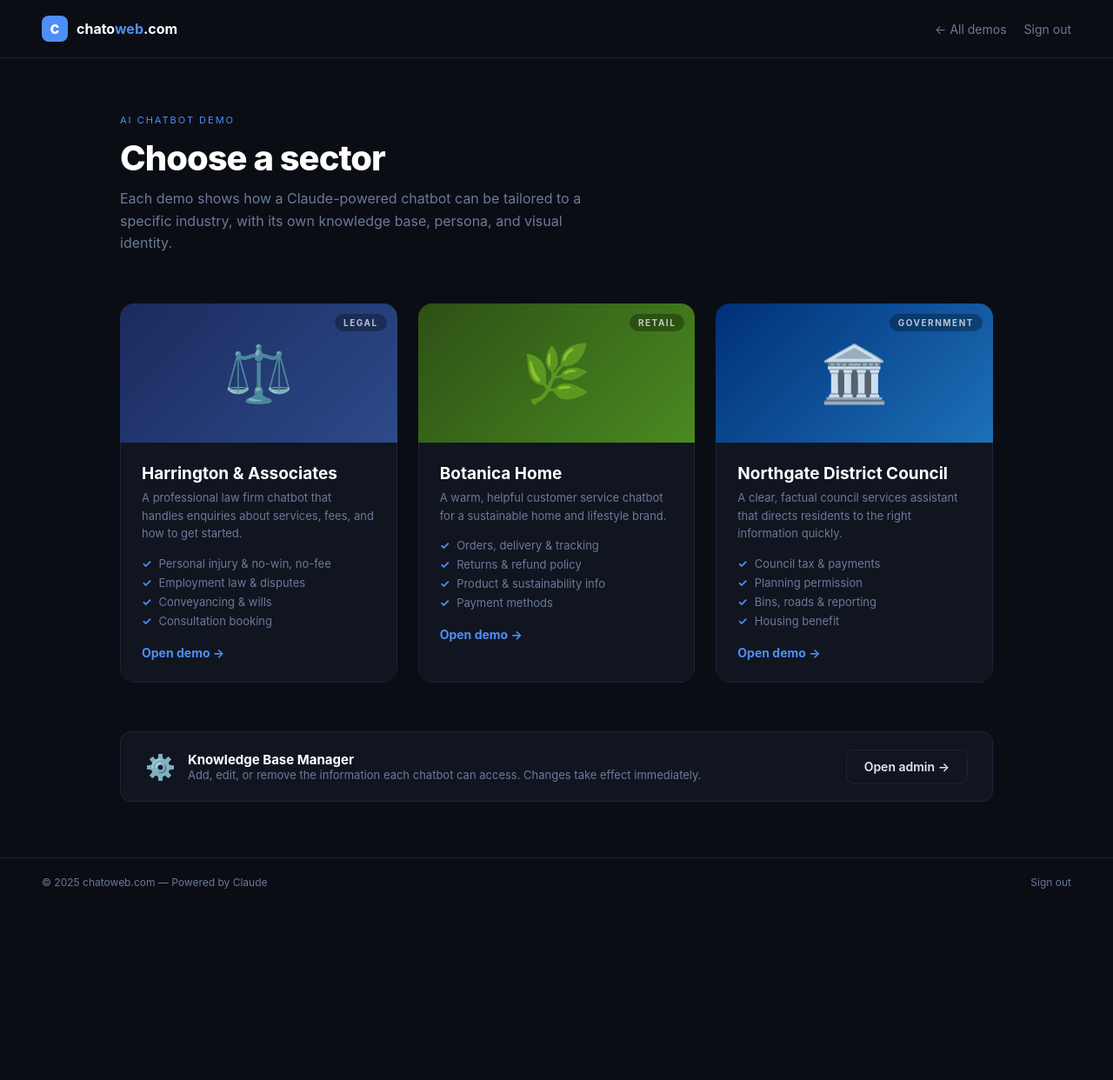
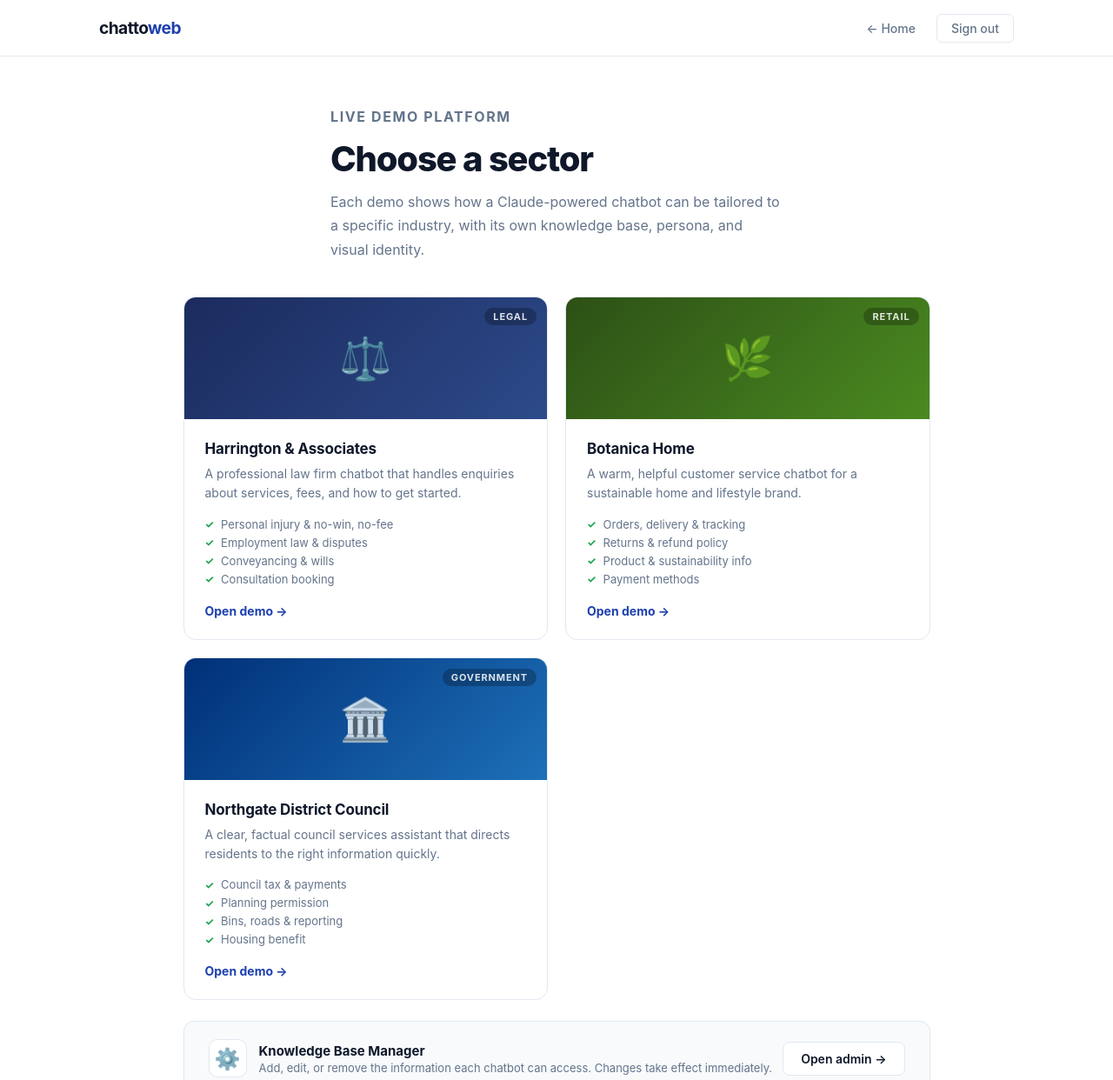
Before and after one commit to adrianchatto/ChatBot-Demo, a website: page public/hub.html in a window 1280 px wide. Shown: the top 1242 px of the page at 87% size. Before the commit the page ends 1042 px from the top, so only its background shows below. Drawn offline with Linux system fonts and the light colour scheme.

Commit message:
fix: redesign hub and login pages — white theme, chattoweb typo

```diff
--- a/public/hub.html
+++ b/public/hub.html
@@ -3,118 +3,235 @@
 <head>
   <meta charset="UTF-8">
   <meta name="viewport" content="width=device-width, initial-scale=1.0">
-  <title>AI Chatbot Demo — chatoweb.com</title>
+  <title>Demo Hub — chattoweb</title>
   <style>
     *, *::before, *::after { box-sizing: border-box; margin: 0; padding: 0; }
-    :root {
-      --bg: #0a0d14;
-      --card: #111520;
-      --border: #1e2438;
-      --accent: #4f8ef7;
-      --text: #e2e8f0;
-      --text-muted: #6b7a99;
-      --white: #ffffff;
-      --navy: #1B2B5E;
-      --gold: #C4A25A;
-      --green: #2D5016;
-      --gov-blue: #003078;
+
+    body {
+      font-family: -apple-system, BlinkMacSystemFont, 'Segoe UI', system-ui, sans-serif;
+      background: #ffffff;
+      color: #0f172a;
+      min-height: 100vh;
+      display: flex;
+      flex-direction: column;
+      -webkit-font-smoothing: antialiased;
     }
-    body {
-      font-family: -apple-system, BlinkMacSystemFont, 'Segoe UI', Arial, sans-serif;
-      background: var(--bg);
-      color: var(--text);
-      min-height: 100vh;
+
+    /* ── Nav ────────────────────────────────────────────────────────────────── */
+    nav {
+      position: sticky;
+      top: 0;
+      background: rgba(255,255,255,0.96);
+      backdrop-filter: blur(8px);
+      border-bottom: 1px solid #e2e8f0;
+      z-index: 100;
+    }
+
+    .nav-inner {
+      max-width: 1100px;
+      margin: 0 auto;
+      padding: 0 24px;
+      height: 64px;
+      display: flex;
+      align-items: center;
+      justify-content: space-between;
+    }
+
+    .wordmark {
+      font-size: 1.2rem;
+      font-weight: 700;
+      color: #0f172a;
+      letter-spacing: -0.03em;
+      text-decoration: none;
+    }
+
+    .wordmark span { color: #1e40af; }
+
+    .nav-right {
+      display: flex;
+      align-items: center;
+      gap: 24px;
+    }
+
+    .nav-link {
+      font-size: 0.875rem;
+      color: #64748b;
+      text-decoration: none;
+      font-weight: 500;
+      transition: color 0.15s;
+    }
+
+    .nav-link:hover { color: #0f172a; }
+
+    .signout-btn {
+      font-size: 0.875rem;
+      color: #64748b;
+      text-decoration: none;
+      font-weight: 500;
+      border: 1px solid #e2e8f0;
+      padding: 7px 16px;
+      border-radius: 6px;
+      transition: border-color 0.15s, color 0.15s;
+    }
+
+    .signout-btn:hover { border-color: #94a3b8; color: #0f172a; }
+
+    /* ── Page header ────────────────────────────────────────────────────────── */
+    .page-header {
+      max-width: 1100px;
+      margin: 0 auto;
+      padding: 56px 24px 40px;
+    }
+
+    .page-eyebrow {
+      font-size: 0.75rem;
+      font-weight: 700;
+      color: #1e40af;
+      text-transform: uppercase;
+      letter-spacing: 0.1em;
+      margin-bottom: 10px;
+    }
+
+    .page-header h1 {
+      font-size: clamp(1.75rem, 4vw, 2.5rem);
+      font-weight: 800;
+      color: #0f172a;
+      letter-spacing: -0.03em;
+      margin-bottom: 12px;
+    }
+
+    .page-header p {
+      font-size: 1rem;
+      color: #64748b;
+      max-width: 520px;
+      line-height: 1.7;
+    }
+
+    /* ── Demo grid ──────────────────────────────────────────────────────────── */
+    .grid-section {
+      max-width: 1100px;
+      margin: 0 auto;
+      padding: 0 24px 56px;
+      flex: 1;
+    }
+
+    .demo-grid {
+      display: grid;
+      grid-template-columns: repeat(auto-fit, minmax(300px, 1fr));
+      gap: 20px;
+    }
+
+    .demo-card {
+      border: 1px solid #e2e8f0;
+      border-radius: 14px;
+      overflow: hidden;
+      text-decoration: none;
+      color: inherit;
+      transition: box-shadow 0.2s, transform 0.15s, border-color 0.2s;
+      display: flex;
+      flex-direction: column;
+      background: #ffffff;
+    }
+
+    .demo-card:hover {
+      box-shadow: 0 8px 28px rgba(15,23,42,0.1);
+      transform: translateY(-2px);
+      border-color: #bfdbfe;
+    }
+
+    .card-banner {
+      height: 140px;
+      display: flex;
+      align-items: center;
+      justify-content: center;
+      font-size: 3rem;
+      position: relative;
+    }
+
+    .card-banner.legal  { background: linear-gradient(135deg, #1B2B5E 0%, #2d4a8a 100%); }
+    .card-banner.retail { background: linear-gradient(135deg, #2D5016 0%, #4a8a20 100%); }
+    .card-banner.gov    { background: linear-gradient(135deg, #003078 0%, #1d70b8 100%); }
+
+    .sector-badge {
+      position: absolute;
+      top: 12px;
+      right: 12px;
+      font-size: 0.6875rem;
+      font-weight: 700;
+      letter-spacing: 0.08em;
+      text-transform: uppercase;
+      color: rgba(255,255,255,0.85);
+      background: rgba(0,0,0,0.25);
+      padding: 3px 10px;
+      border-radius: 20px;
+    }
+
+    .card-body {
+      padding: 24px;
+      flex: 1;
       display: flex;
       flex-direction: column;
     }
 
-    header {
-      padding: 18px 48px;
+    .card-body h3 {
+      font-size: 1.0625rem;
+      font-weight: 700;
+      color: #0f172a;
+      letter-spacing: -0.01em;
+      margin-bottom: 8px;
+    }
+
+    .card-body p {
+      font-size: 0.875rem;
+      color: #64748b;
+      line-height: 1.6;
+      margin-bottom: 16px;
+    }
+
+    .card-features {
+      list-style: none;
+      display: flex;
+      flex-direction: column;
+      gap: 5px;
+      flex: 1;
+    }
+
+    .card-features li {
+      font-size: 0.8125rem;
+      color: #64748b;
       display: flex;
       align-items: center;
-      justify-content: space-between;
-      border-bottom: 1px solid var(--border);
-    }
-    .logo { display: flex; align-items: center; gap: 10px; text-decoration: none; }
-    .logo-mark { width: 30px; height: 30px; background: var(--accent); border-radius: 8px; display: flex; align-items: center; justify-content: center; font-size: 14px; font-weight: 900; color: var(--white); }
-    .logo-text { font-size: 16px; font-weight: 700; color: var(--white); }
-    .logo-text span { color: var(--accent); }
-    .header-right { display: flex; align-items: center; gap: 20px; }
-    .nav-link { color: var(--text-muted); text-decoration: none; font-size: 14px; transition: color 0.2s; }
-    .nav-link:hover { color: var(--text); }
-    .logout-btn { color: var(--text-muted); font-size: 14px; text-decoration: none; }
-    .logout-btn:hover { color: var(--text); }
-
-    main { flex: 1; padding: 64px 48px; max-width: 1100px; margin: 0 auto; width: 100%; }
-
-    .page-eyebrow { font-size: 11px; letter-spacing: 2px; text-transform: uppercase; color: var(--accent); margin-bottom: 12px; }
-    .page-title { font-size: 40px; font-weight: 800; color: var(--white); letter-spacing: -1px; margin-bottom: 10px; }
-    .page-desc { font-size: 16px; color: var(--text-muted); margin-bottom: 56px; line-height: 1.6; max-width: 560px; }
-
-    .demo-grid { display: grid; grid-template-columns: repeat(auto-fit, minmax(300px, 1fr)); gap: 24px; }
-
-    .demo-card {
-      border-radius: 16px;
-      overflow: hidden;
-      text-decoration: none;
-      color: var(--text);
-      transition: transform 0.2s, box-shadow 0.2s;
-      display: flex;
-      flex-direction: column;
-    }
-    .demo-card:hover { transform: translateY(-4px); box-shadow: 0 16px 40px rgba(0,0,0,0.4); }
-
-    .card-banner {
-      height: 160px;
-      display: flex;
-      align-items: center;
-      justify-content: center;
-      font-size: 64px;
-      position: relative;
-    }
-    .card-banner.legal { background: linear-gradient(135deg, #1B2B5E, #2d4a8a); }
-    .card-banner.retail { background: linear-gradient(135deg, #2D5016, #4a8a20); }
-    .card-banner.gov { background: linear-gradient(135deg, #003078, #1d70b8); }
-
-    .card-sector-label {
-      position: absolute;
-      top: 12px; right: 12px;
-      font-size: 10px;
-      font-weight: 700;
-      letter-spacing: 1.5px;
-      text-transform: uppercase;
-      color: rgba(255,255,255,0.7);
-      background: rgba(0,0,0,0.3);
-      padding: 4px 10px;
-      border-radius: 20px;
+      gap: 8px;
     }
 
-    .card-body {
-      background: var(--card);
-      border: 1px solid var(--border);
-      border-top: none;
-      padding: 24px;
-      flex: 1;
+    .card-features li::before {
+      content: '✓';
+      color: #16a34a;
+      font-weight: 700;
+      font-size: 0.75rem;
+      flex-shrink: 0;
     }
-    .card-body h3 { font-size: 19px; font-weight: 700; color: var(--white); margin-bottom: 6px; }
-    .card-body p { font-size: 13px; color: var(--text-muted); line-height: 1.6; margin-bottom: 16px; }
-    .card-features { list-style: none; display: flex; flex-direction: column; gap: 6px; }
-    .card-features li { font-size: 13px; color: var(--text-muted); display: flex; align-items: center; gap: 8px; }
-    .card-features li::before { content: '✓'; color: var(--accent); font-weight: 700; }
+
     .card-cta {
       display: inline-flex;
       align-items: center;
-      gap: 6px;
+      gap: 4px;
       margin-top: 20px;
-      font-size: 14px;
+      font-size: 0.875rem;
       font-weight: 700;
-      color: var(--accent);
+      color: #1e40af;
     }
 
+    /* ── Admin strip ────────────────────────────────────────────────────────── */
     .admin-strip {
-      margin-top: 56px;
-      background: var(--card);
-      border: 1px solid var(--border);
+      max-width: 1100px;
+      margin: 0 auto 56px;
+      padding: 0 24px;
+    }
+
+    .admin-strip-inner {
+      background: #f8fafc;
+      border: 1px solid #e2e8f0;
       border-radius: 12px;
       padding: 20px 28px;
       display: flex;
@@ -123,60 +240,106 @@
       flex-wrap: wrap;
       gap: 12px;
     }
-    .admin-strip-left { display: flex; align-items: center; gap: 14px; }
-    .admin-icon { font-size: 28px; }
-    .admin-strip h4 { font-size: 15px; font-weight: 700; color: var(--white); }
-    .admin-strip p { font-size: 13px; color: var(--text-muted); }
+
+    .admin-left {
+      display: flex;
+      align-items: center;
+      gap: 14px;
+    }
+
+    .admin-icon {
+      font-size: 1.5rem;
+      width: 44px;
+      height: 44px;
+      background: #ffffff;
+      border: 1px solid #e2e8f0;
+      border-radius: 10px;
+      display: flex;
+      align-items: center;
+      justify-content: center;
+      flex-shrink: 0;
+    }
+
+    .admin-text h4 {
+      font-size: 0.9375rem;
+      font-weight: 700;
+      color: #0f172a;
+      margin-bottom: 2px;
+    }
+
+    .admin-text p {
+      font-size: 0.8125rem;
+      color: #64748b;
+    }
+
     .admin-btn {
-      background: none;
-      border: 1px solid var(--border);
-      color: var(--text);
+      background: #ffffff;
+      border: 1px solid #e2e8f0;
+      color: #0f172a;
       text-decoration: none;
       padding: 10px 20px;
       border-radius: 8px;
-      font-size: 14px;
+      font-size: 0.875rem;
       font-weight: 600;
-      transition: border-color 0.2s;
+      transition: border-color 0.15s, box-shadow 0.15s;
+      white-space: nowrap;
     }
-    .admin-btn:hover { border-color: var(--accent); color: var(--accent); }
 
+    .admin-btn:hover {
+      border-color: #1e40af;
+      color: #1e40af;
+      box-shadow: 0 1px 4px rgba(30,64,175,0.1);
+    }
+
+    /* ── Footer ─────────────────────────────────────────────────────────────── */
     footer {
-      padding: 20px 48px;
-      border-top: 1px solid var(--border);
-      font-size: 12px;
-      color: var(--text-muted);
+      border-top: 1px solid #e2e8f0;
+      padding: 24px;
+    }
+
+    .footer-inner {
+      max-width: 1100px;
+      margin: 0 auto;
       display: flex;
+      align-items: center;
       justify-content: space-between;
       flex-wrap: wrap;
       gap: 8px;
     }
-    footer a { color: var(--text-muted); text-decoration: none; }
-    footer a:hover { color: var(--text); }
+
+    footer span { font-size: 0.8125rem; color: #94a3b8; }
+    footer a { font-size: 0.8125rem; color: #94a3b8; text-decoration: none; }
+    footer a:hover { color: #64748b; }
+
+    @media (max-width: 640px) {
+      .nav-link { display: none; }
+    }
   </style>
 </head>
 <body>
 
-  <header>
-    <a href="/" class="logo">
-      <div class="logo-mark">C</div>
-      <span class="logo-text">chato<span>web</span>.com</span>
-    </a>
-    <div class="header-right">
-      <a href="/" class="nav-link">← All demos</a>
-      <a href="/logout" class="logout-btn">Sign out</a>
+  <nav>
+    <div class="nav-inner">
+      <a href="/" class="wordmark">chatto<span>web</span></a>
+      <div class="nav-right">
+        <a href="/" class="nav-link">← Home</a>
+        <a href="/logout" class="signout-btn">Sign out</a>
+      </div>
     </div>
-  </header>
+  </nav>
 
-  <main>
-    <p class="page-eyebrow">AI Chatbot Demo</p>
-    <h1 class="page-title">Choose a sector</h1>
-    <p class="page-desc">Each demo shows how a Claude-powered chatbot can be tailored to a specific industry, with its own knowledge base, persona, and visual identity.</p>
+  <div class="page-header">
+    <p class="page-eyebrow">Live Demo Platform</p>
+    <h1>Choose a sector</h1>
+    <p>Each demo shows how a Claude-powered chatbot can be tailored to a specific industry, with its own knowledge base, persona, and visual identity.</p>
+  </div>
 
+  <div class="grid-section">
     <div class="demo-grid">
 
       <a href="/chatbot/legal" class="demo-card">
         <div class="card-banner legal">
-          <span class="card-sector-label">Legal</span>
+          <span class="sector-badge">Legal</span>
           ⚖️
         </div>
         <div class="card-body">
@@ -194,7 +357,7 @@
 
       <a href="/chatbot/retail" class="demo-card">
         <div class="card-banner retail">
-          <span class="card-sector-label">Retail</span>
+          <span class="sector-badge">Retail</span>
           🌿
         </div>
         <div class="card-body">
@@ -212,7 +375,7 @@
 
       <a href="/chatbot/gov" class="demo-card">
         <div class="card-banner gov">
-          <span class="card-sector-label">Government</span>
+          <span class="sector-badge">Government</span>
           🏛️
         </div>
         <div class="card-body">
@@ -230,21 +393,25 @@
 
     </div>
 
-    <div class="admin-strip">
-      <div class="admin-strip-left">
-        <div class="admin-icon">⚙️</div>
-        <div>
-          <h4>Knowledge Base Manager</h4>
-          <p>Add, edit, or remove the information each chatbot can access. Changes take effect immediately.</p>
+    <div class="admin-strip" style="padding-left:0;padding-right:0;margin-top:24px;">
+      <div class="admin-strip-inner">
+        <div class="admin-left">
+          <div class="admin-icon">⚙️</div>
+          <div class="admin-text">
+            <h4>Knowledge Base Manager</h4>
+            <p>Add, edit, or remove the information each chatbot can access. Changes take effect immediately.</p>
+          </div>
         </div>
+        <a href="/admin" class="admin-btn">Open admin →</a>
       </div>
-      <a href="/admin" class="admin-btn">Open admin →</a>
     </div>
-  </main>
+  </div>
 
   <footer>
-    <span>© 2025 chatoweb.com — Powered by Claude</span>
-    <a href="/logout">Sign out</a>
+    <div class="footer-inner">
+      <span>© 2026 chattoweb.com</span>
+      <a href="/logout">Sign out</a>
+    </div>
   </footer>
 
 </body>
```
Also changed, not shown: public/login.html (+100 -73 lines).
